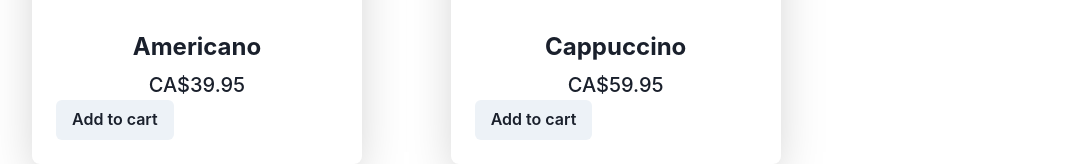
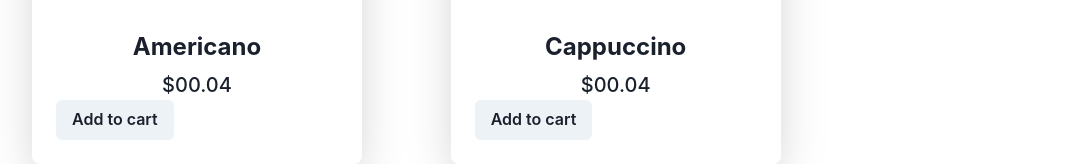
Before and after one commit to impedaka/fakecafe, a Next.js app: page / in a window 1280 px wide. Shown: the part 453-617 px from the top of the page, without its empty margins (0-1075 px from the left). Built offline with nearby package versions, Linux system fonts and the light colour scheme.

Commit message:
formatting

```diff
--- a/lib/utils.js
+++ b/lib/utils.js
@@ -1,16 +1,16 @@
-import axios from 'axios';
-import confetti from 'canvas-confetti';
+import axios from "axios";
+import confetti from "canvas-confetti";
 
-export const formatCurrency = (amount = 0, currency = 'USD') =>
-  new Intl.NumberFormat('en-US', {
-    style: 'currency',
+export const formatCurrency = (amount = 0, currency = "CAD") =>
+  new Intl.NumberFormat("en-CA", {
+    style: "currency",
     currency,
     minimumIntegerDigits: 2,
   }).format(amount / 100);
 
-export const isClient = typeof window === 'object';
+export const isClient = typeof window === "object";
 
-export const fetcher = url => axios.get(url).then(res => res.data);
+export const fetcher = (url) => axios.get(url).then((res) => res.data);
 
 export const shootFireworks = () => {
   const duration = 15 * 1000;
--- a/pages/cart/index.js
+++ b/pages/cart/index.js
@@ -72,7 +72,7 @@ const Cart = () => {
         {cartCount > 0 ? (
           <Box mt={10}>
             {Object.entries(cartDetails).map(([key, product]) => (
-              <HStack key={key}>
+              <HStack key={key} py={20}>
                 {/* Image + Name */}
                 <Link href={`/products/${product.id}`}>
                   <a className="flex items-center space-x-4 group">
--- a/products.js
+++ b/products.js
@@ -2,7 +2,7 @@ const products = [
   {
     id: "price_1Knu4fBdVGtKO9xDSHBr8ux3",
     name: "Americano",
-    price: 3995,
+    price: 3.65,
     currency: "CAD",
     image: "/drinks/americano.png",
     rating: {
@@ -13,7 +13,7 @@ const products = [
   {
     id: "price_1KnvPEBdVGtKO9xDbiL3TyLP",
     name: "Cappuccino",
-    price: 5995,
+    price: 3.65,
     currency: "CAD",
     image: "/drinks/cappuccino.png",
     rating: {
```
Also changed, not shown: hooks/use-shopping-cart.js (+10 -10 lines).
